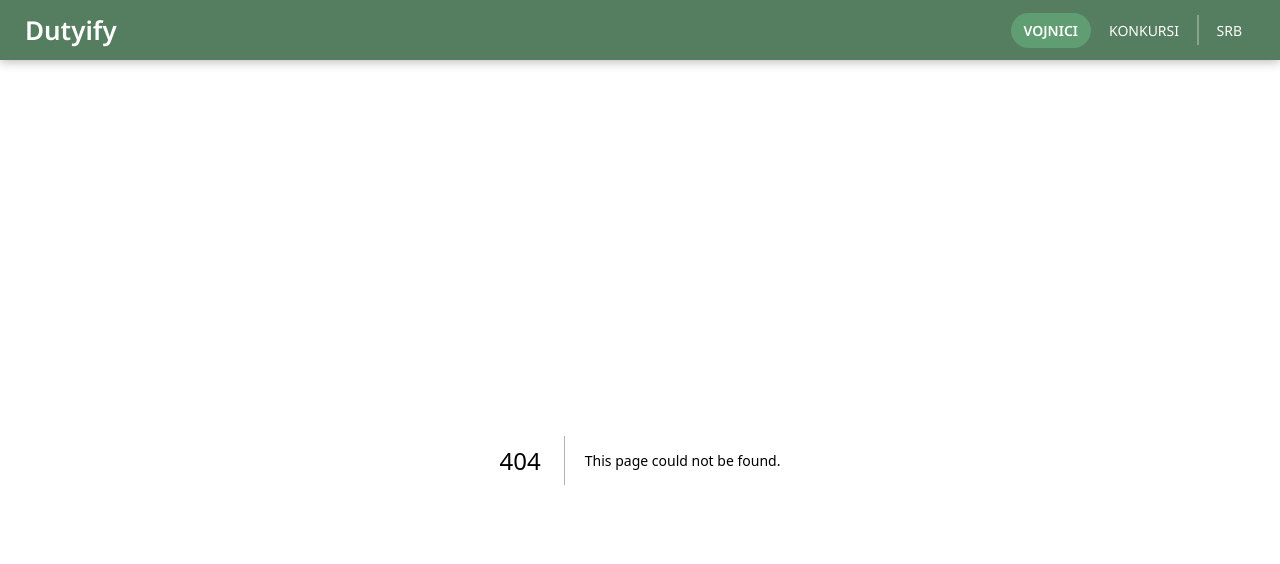
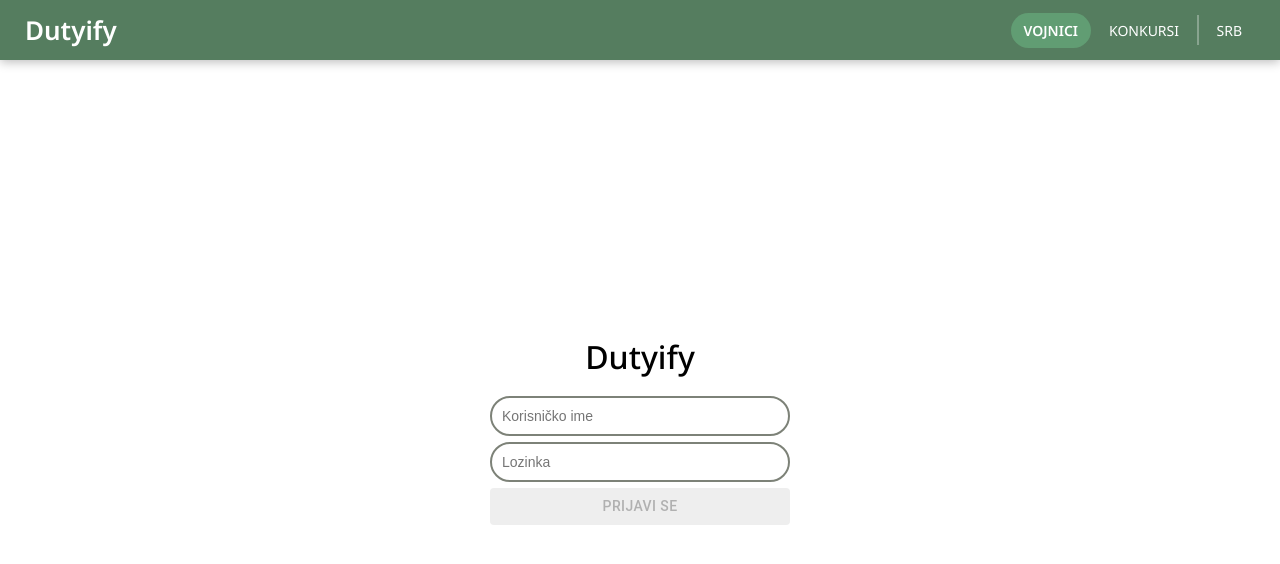
Before and after one commit to nadazaric/sbnz-soldier-categorization, a Next.js app in the folder front/: page /login in a window 1280 px wide. Before the commit this address had no page. Shown: the top 564 px of the page. Built offline with nearby package versions, Linux system fonts and the light colour scheme.

Commit message:
Add: Login component [front]

```diff
--- a/front/locales/en.js
+++ b/front/locales/en.js
@@ -3,6 +3,11 @@ export default {
     logo: 'Dutyify',
     navbar_option_soldiers: 'Soldiers',
     navbar_option_competitions: 'Competitions',
+
+    // login
+    login_username: 'Username',
+    login_password: 'Password',
+    button_login: 'Login',
 
     // soldiers
     soldiers_header_title: 'Soldiers',
--- a/front/locales/sr-Latn.js
+++ b/front/locales/sr-Latn.js
@@ -3,6 +3,11 @@ export default {
     logo: 'Dutyify',
     navbar_option_soldiers: 'Vojnici',
     navbar_option_competitions: 'Konkursi',
+
+    // login
+    login_username: 'Korisničko ime',
+    login_password: 'Lozinka',
+    button_login: 'Prijavi se',
 
     // soldiers
     soldiers_header_title: 'Vojnici',
--- /dev/null
+++ b/front/pages/login/index.js
@@ -0,0 +1,56 @@
+import { useState } from 'react'
+import styleForm from '../../styles/Form.module.css'
+import { getTranslation } from '@/locales/TranslationHelper'
+import { Button } from '@mui/material'
+
+export default function Login() {
+    const t = getTranslation()
+    const [form, setForm] = useState({
+        username: '',
+        password: ''
+    })
+
+    function onLoginClick() {
+
+    }
+
+    function isButtonDisabled() {
+        return form.username == '' || form.password == ''
+    }
+
+    return(
+        <div className='flex center flexDirectionColumn height_full'>
+            <div style={{width: 300}}>
+                <div className='loginTitle width_full' style={{textAlign: 'center'}}>{t.logo}</div>
+                <div className='spacer_hor_XL'/>
+                <div className={`${styleForm.inputWrapper} width_full`}>
+                    <input
+                        className={styleForm.input}
+                        value={form.username}
+                        placeholder={t.login_username}
+                        onChange={(e) => {setForm({...form, username: e.target.value})}}
+                    />
+                </div>
+                <div className='spacer_hor_S'/>
+                <div className={`${styleForm.inputWrapper} width_full`}>
+                    <input
+                        className={styleForm.input}
+                        value={form.password}
+                        placeholder={t.login_password}
+                        onChange={(e) => {setForm({...form, password: e.target.value})}}
+                    />
+                </div>
+                <div className='spacer_hor_S'/>
+                <Button
+                    disableRipple
+                    className='raisedButton width_full'
+                    disabled={isButtonDisabled()}
+                    onClick={() => onLoginClick()}
+                >
+                    {t.button_login}
+                </Button>
+
+            </div>
+        </div>
+    )
+}
--- a/front/styles/globals.css
+++ b/front/styles/globals.css
@@ -61,6 +61,11 @@ body {
   cursor: default;
 }
 
+.loginTitle {
+  font-size: 32px;
+  font-weight: 500;
+}
+
 .error {
   color: rgb(var(--ErrorColor));
   font-size: 12px;
@@ -68,9 +73,15 @@ body {
 }
 
 .width_full {width: 100% !important; }
+.height_full {height: calc(100vh - var(--NavbarHeight)) !important; }
 .spacer_hor_S {height: 6px;}
 .spacer_hor_M {height: 10px;}
 .spacer_hor_L {height: 14px;}
+.spacer_hor_XL {height: 18px;}
+
+.flex {display: flex;}
+.center {justify-content: center; align-items: center;}
+.flexDirectionColumn {flex-direction: column;}
 
 /* ------------------------------------------------------------------------------------------------------ Scrollbar */
 ::-webkit-scrollbar {
```
